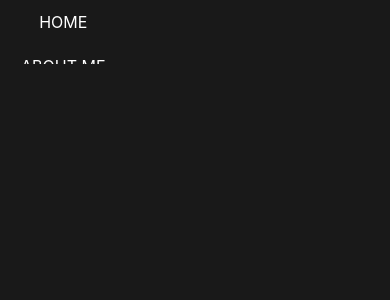
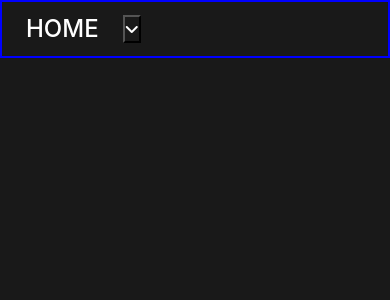
Before and after one commit to Onkar58/website, a React (Create React App) app: page / in a window 390 px wide. Shown: the top 300 px of the page. Built offline with nearby package versions, Linux system fonts and the light colour scheme; a web font is replaced by a local one.

Commit message:
Made a new Navbar that will work for the mobile and tablet devices

```diff
--- a/public/index.html
+++ b/public/index.html
@@ -17,6 +17,9 @@
     <link rel="manifest" href="%PUBLIC_URL%/manifest.json" />
     <link rel="stylesheet" href="https://cdn.jsdelivr.net/npm/bootstrap@5.3.0-alpha1/dist/css/bootstrap.min.css">
     <script src="https://cdn.jsdelivr.net/npm/bootstrap@5.3.0-alpha1/dist/js/bootstrap.bundle.min.js"></script>
+    <!-- <link href="//netdna.bootstrapcdn.com/font-awesome/3.2.1/css/font-awesome.css" rel="stylesheet"> -->
+    <script src="https://kit.fontawesome.com/2b63d86c15.js" crossorigin="anonymous"></script>
+
     <!--
       Notice the use of %PUBLIC_URL% in the tags above.
       It will be replaced with the URL of the `public` folder during the build.
--- a/src/elements/navbar/navbar.jsx
+++ b/src/elements/navbar/navbar.jsx
@@ -2,27 +2,27 @@ import React from 'react'
 import styles from './navbar.module.css'
 // import {NavLink} from 'react-router-dom'
 import navbarInfo from '../info/navbarInfo'
+import { useState } from 'react'
+
+
+
 
 function Navbar({ url }) {
+
 return (
   <>
-      <nav className={styles.navbar}>
+    {/* <nav className={styles.navbar}>
         <ul>
           {navbarInfo.map((currentValue) => <li><a href={currentValue.url}>{currentValue.title}</a></li>)}
           </ul>
-        </nav>
-      {/* <nav className={styles.navbar2}>
+  </nav>*/}
+    <nav className={styles.navbar2}>
       <h3>HOME</h3>
-        <ul>
-          <li><a href='#'>Home</a></li>
-          <li><a href="#">Menu ^</a>
-            <ul className={styles.dropdown}>
+      <button><i className="fa-solid fa-angle-down"></i></button>
+      <ul id="list1">
         {navbarInfo.map((currentValue) => <li><a href={currentValue.url}>{currentValue.title}</a></li>)}
       </ul>
-          </li>
-          <li><a href='#'>About</a></li>
-        </ul>
-      </nav> */}
+    </nav>
   </>
 )
 }
--- a/src/elements/navbar/navbar.module.css
+++ b/src/elements/navbar/navbar.module.css
@@ -24,11 +24,56 @@
 .navbar ul li a{
     text-decoration: none;
     color: #fff;
-
 }
 
-.navbar ul li a:hover{
+.navbar2{
+
+    border: #00f solid 2px;
+    display: flex;
+    align-items: center;
+    /* gap: .5rem; */
 }
+
+.navbar2 h3{
+    font-size: 1.5rem;
+    margin: .8rem 1.5rem;
+    /* margin-right: 0; */
+}
+.navbar2 button{
+    /* display: none; */
+    /* transform:  scaleX(1.5); */
+    cursor: pointer;
+    padding: 0;
+    height: fit-content;
+    background: none;
+    /* outline: none; */
+    /* border: none; */
+    color: #fff;
+    /* font-size: 1.2rem; */
+    /* border: #00f 2px solid; */
+}
+.navbar2 ul{
+    display: flex;
+    display: none;
+    border-radius: 10px;
+    margin: 1rem 1rem;
+    padding: 1rem 2rem;
+    list-style-type: none;
+    background-color: #252525;
+    /* border: #0f0 2px solid; */
+    height: 10rem;
+    align-items: center;
+    justify-content: space-around;
+    flex-direction: column;
+}
+
+.navbar2 ul li a{
+    text-decoration: none;
+    color: #fff;
+}
+/* .navbar ul li a:hover{ */
+
+/* }  */
 
 
 @media (max-width: 600px) {
```
Lines whose indentation alone changed are shown as unchanged.
